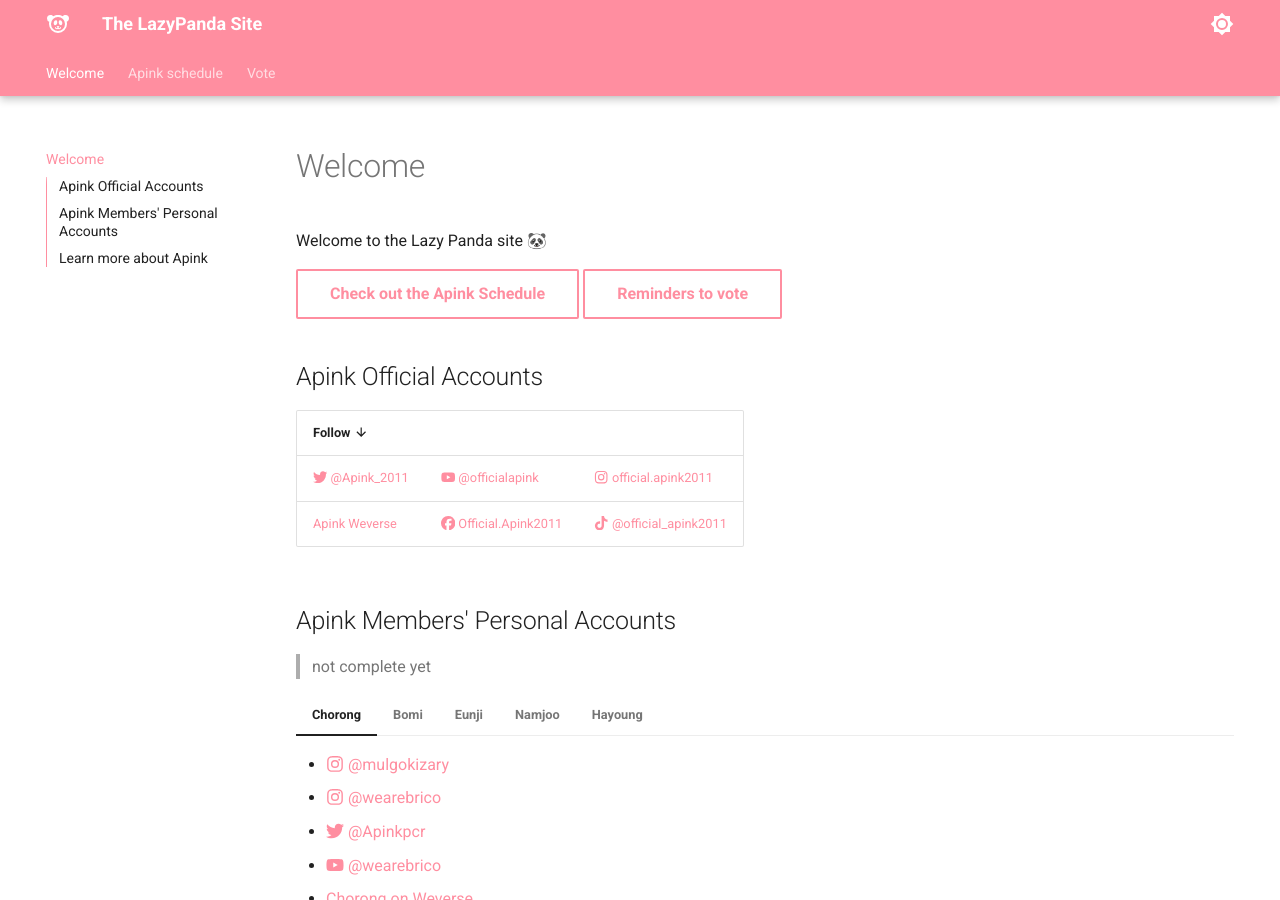
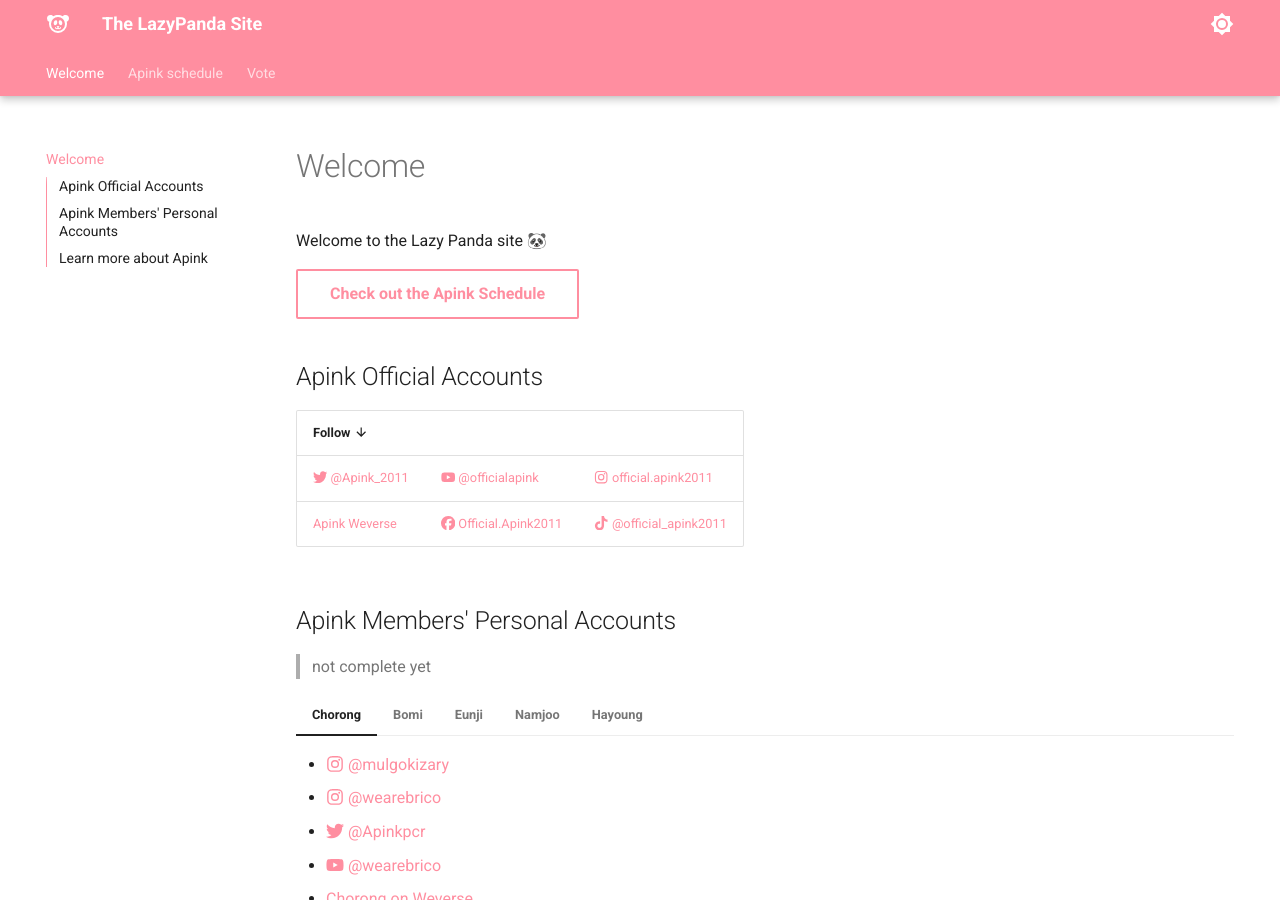
Before and after one commit to lazypandasite/mkdocs-lazypandasite, an MkDocs documentation site: the page built from docs/index.md, in a window 1280 px wide and 900 px high. Built offline with MkDocs 1.6.1 and Material for MkDocs 9.7.7, drawn with Linux system fonts in a browser that asks for light colours; comment, search, counter and statistics services are not loaded.

Commit message:
removed button link from home page

```diff
--- a/docs/index.md
+++ b/docs/index.md
@@ -3,7 +3,6 @@
 Welcome to the Lazy Panda site 🐼
 
 [Check out the Apink Schedule](apink_schedule/index.md){ .md-button }
-[Reminders to vote](../vote.md){ .md-button }
 
 ## Apink Official Accounts
 
```
